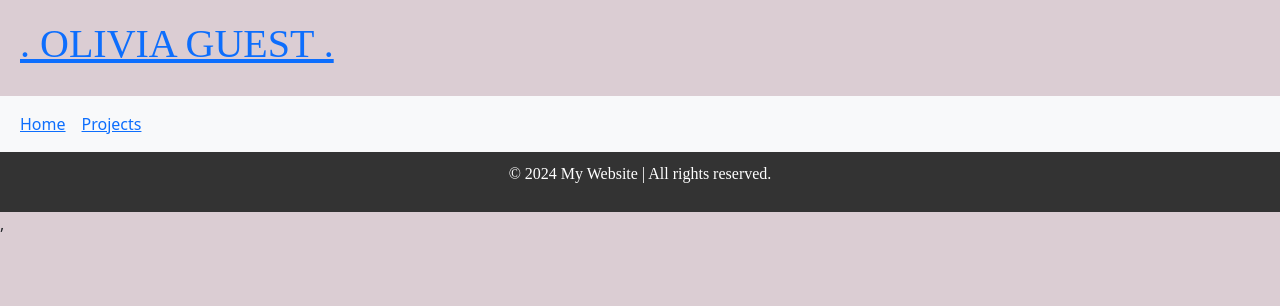
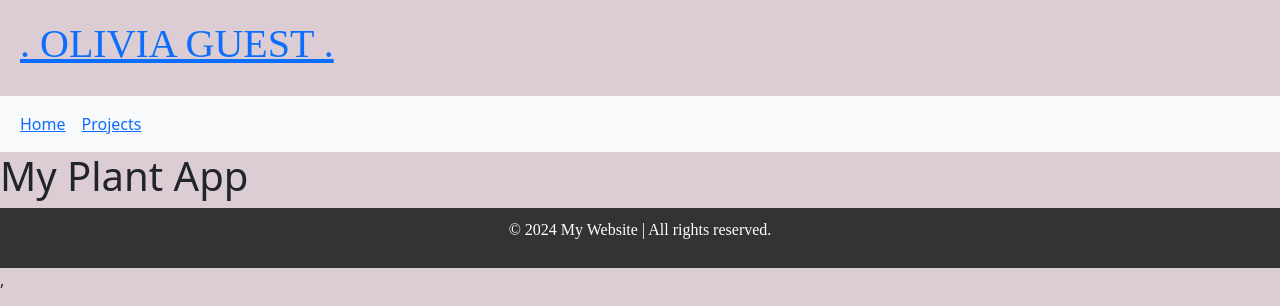
Before and after one commit to LivEva/My-Portfolio, a React (Vite) app: page /MyPlantApp in a window 1280 px wide. Shown: the top 306 px of the page. Built offline with nearby package versions, Linux system fonts and the light colour scheme; a web font is replaced by a local one.

Commit message:
Adding new plant project component

```diff
--- a/src/App.jsx
+++ b/src/App.jsx
@@ -5,6 +5,7 @@ import HomeScreen from './components/screens/HomeScreen';
 import NavBar from './components/main/NavBar'
 import 'bootstrap/dist/css/bootstrap.min.css';
 import ProjectLists from './components/screens/ProjectsList';
+import PlantAppPage from './components/screens/PlantAppPage';
 
 
 function App() {
@@ -23,6 +24,8 @@ function App() {
 
      <Route path='/Projects' element={<ProjectLists />}/>
 
+     <Route path='/MyPlantApp' element={<PlantAppPage/>}/>
+
     </Routes>
 
     <Footer />
--- /dev/null
+++ b/src/components/screens/PlantAppPage.jsx
@@ -0,0 +1,15 @@
+const PlantAppPage = () => {
+
+    return (
+
+        <>
+
+        <h1>My Plant App</h1>
+
+        </>
+    )
+
+
+}
+
+export default PlantAppPage;
```
